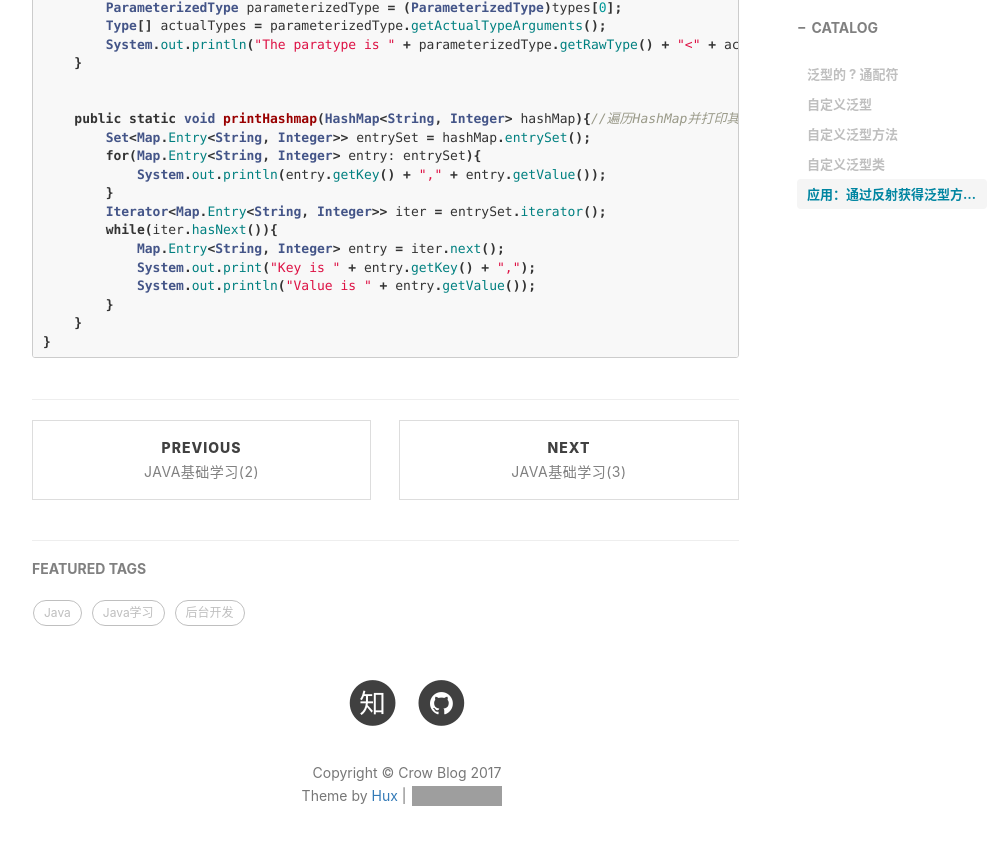
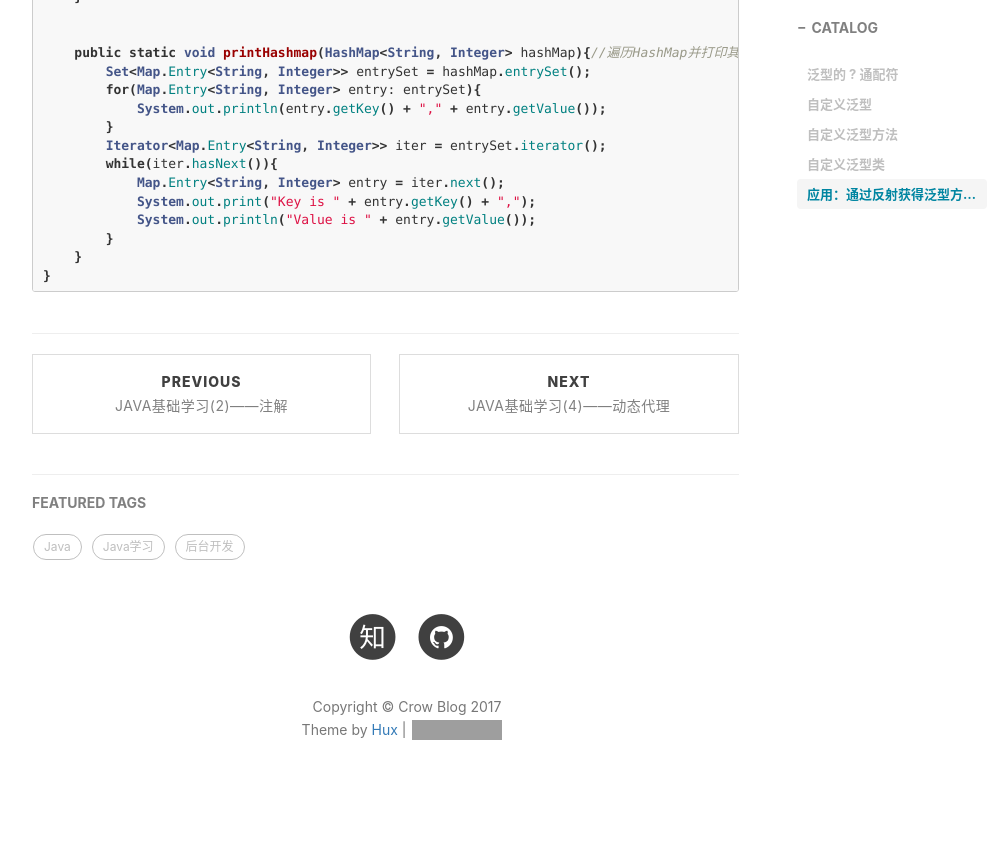
Before and after one commit to hubaoquan/CrowHawk.github.io, a Jekyll site: the page built from _posts/2017-2-21-basic-java-generic.markdown, in a window 1280 px wide and 900 px high, scrolled down 4318 px. Shown: the top 845 px of the window, without its empty margins (233-1239 px from the left). Built offline with Jekyll 4.4.1, drawn with Linux system fonts in a browser that asks for light colours; nearby versions of some CDN libraries; comment, search, counter and statistics services are not loaded; some of the changed text lies outside the part shown; grey boxes are pictures that could not be loaded.

Commit message:
titleChange

```diff
--- a/_posts/2017-2-12-basic-java-reflect.markdown
+++ b/_posts/2017-2-12-basic-java-reflect.markdown
@@ -1,7 +1,7 @@
 ---
 layout:     post
-title:      "Java基础学习(1)"
-subtitle:   "反射"
+title:      "Java基础学习(1)——反射"
+subtitle:   ""
 date:       2017-02-12 12:00:00
 author:     "Crow"
 #header-img: "img/post-bg-nextgen-web-pwa.jpg"
--- a/_posts/2017-2-13-basic-java-annotation.markdown
+++ b/_posts/2017-2-13-basic-java-annotation.markdown
@@ -1,7 +1,7 @@
 ---
 layout:     post
-title:      "Java基础学习(2)"
-subtitle:   "注解(Annotation)"
+title:      "Java基础学习(2)——注解"
+subtitle:   ""
 date:       2017-02-13 12:00:00
 author:     "Crow"
 #header-img: "img/post-bg-nextgen-web-pwa.jpg"
--- a/_posts/2017-2-21-basic-java-generic.markdown
+++ b/_posts/2017-2-21-basic-java-generic.markdown
@@ -1,7 +1,7 @@
 ---
 layout:     post
-title:      "Java基础学习(3)"
-subtitle:   "泛型"
+title:      "Java基础学习(3)——泛型"
+subtitle:   ""
 date:       2017-02-21 12:00:00
 author:     "Crow"
 #header-img: "img/post-bg-nextgen-web-pwa.jpg"
--- a/_posts/2017-2-21-basic-java-proxy.markdown
+++ b/_posts/2017-2-21-basic-java-proxy.markdown
@@ -1,7 +1,7 @@
 ---
 layout:     post
-title:      "Java基础学习(3)"
-subtitle:   "动态代理"
+title:      "Java基础学习(4)——动态代理"
+subtitle:   ""
 date:       2017-02-21 12:00:00
 author:     "Crow"
 #header-img: "img/post-bg-nextgen-web-pwa.jpg"
```
